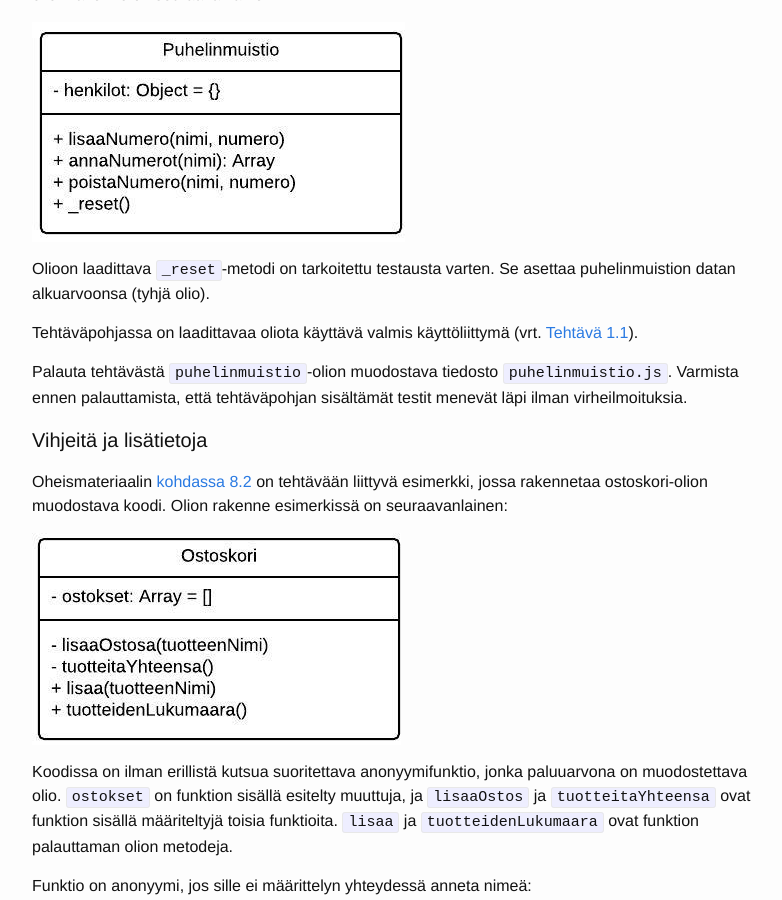
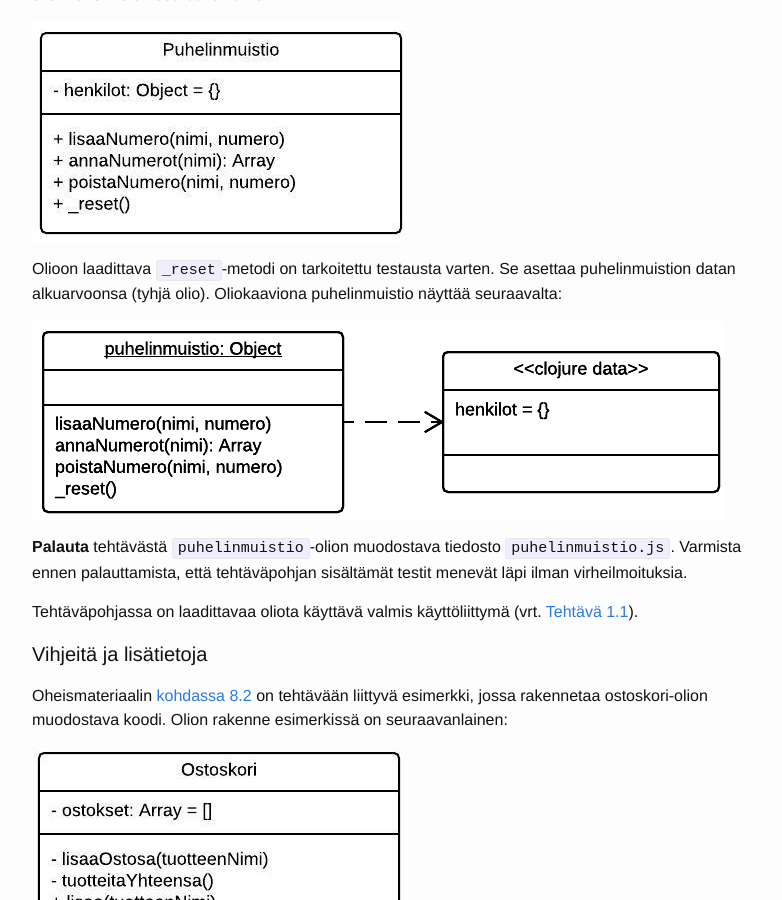
Before and after one commit to timedu/wso, a Jekyll site: the page built from _osa1/tehtava12.md, in a window 1280 px wide and 900 px high, scrolled down 273 px. Shown: the whole window, without its empty margins (238-1020 px from the left). Built offline with Jekyll 4.4.1, drawn with Linux system fonts in a browser that asks for light colours; some of the changed text lies outside the part shown.

Commit message:
tehtava 1.2 revised

```diff
--- a/_osa1/tehtava12.md
+++ b/_osa1/tehtava12.md
@@ -9,11 +9,13 @@ Toteuta tehtäväpohjaan koodi, joka muodostaa olion `puhelinmuistio` siten, ett
 
 ![Puhelinmuistio-luokka](../img/puhelinmuistio_moduuli.jpeg "Puhelinmuistio-luokka")
 
-Olioon laadittava `_reset`-metodi on tarkoitettu testausta varten. Se asettaa puhelinmuistion datan alkuarvoonsa (tyhjä olio).
+Olioon laadittava `_reset`-metodi on tarkoitettu testausta varten. Se asettaa puhelinmuistion datan alkuarvoonsa (tyhjä olio). Oliokaaviona puhelinmuistio näyttää seuraavalta:
+
+![Puhelinmuistio-olio](../img/puhelinmuistio_sulkeuma.png "Puhelinmuistio-olio")
+
+**Palauta** tehtävästä `puhelinmuistio`-olion muodostava tiedosto `puhelinmuistio.js`. Varmista ennen palauttamista, että tehtäväpohjan sisältämät testit menevät läpi ilman virheilmoituksia.
 
 Tehtäväpohjassa on laadittavaa oliota käyttävä valmis käyttöliittymä (vrt. [Tehtävä 1.1](../tehtava11)).
-
-Palauta tehtävästä `puhelinmuistio`-olion muodostava tiedosto `puhelinmuistio.js`. Varmista ennen palauttamista, että tehtäväpohjan sisältämät testit menevät läpi ilman virheilmoituksia.
 
 #### Vihjeitä ja lisätietoja
 
@@ -121,6 +123,11 @@ Palautettavan olion metodit voidaan myös määritelä anonyymifunktiona palaute
 
 {% endhighlight %}
 
+Edellä olevan koodin suorituksen jälkeinen tilanne voidaan esittää oliokaaviona  seuraavasti:
+
+![Ostoskori-olio](../img/ostoskori_sulkeuma.png "Ostoskori-olio")
+
+
 Tehtävän ratkaisussa myös seuraavat apuveuvot saattavat olla hyödyllisiä:
 [Array.prototype.includes](https://developer.mozilla.org/en-US/docs/Web/JavaScript/Reference/Global_Objects/Array/includes),
 [Array.prototype.indexOf](https://developer.mozilla.org/en-US/docs/Web/JavaScript/Reference/Global_Objects/Array/indexOf),
```
Also changed, not shown: _osa1/img/ostoskori_sulkeuma.png (added), _osa1/img/puhelinmuistio_sulkeuma.png (added).
